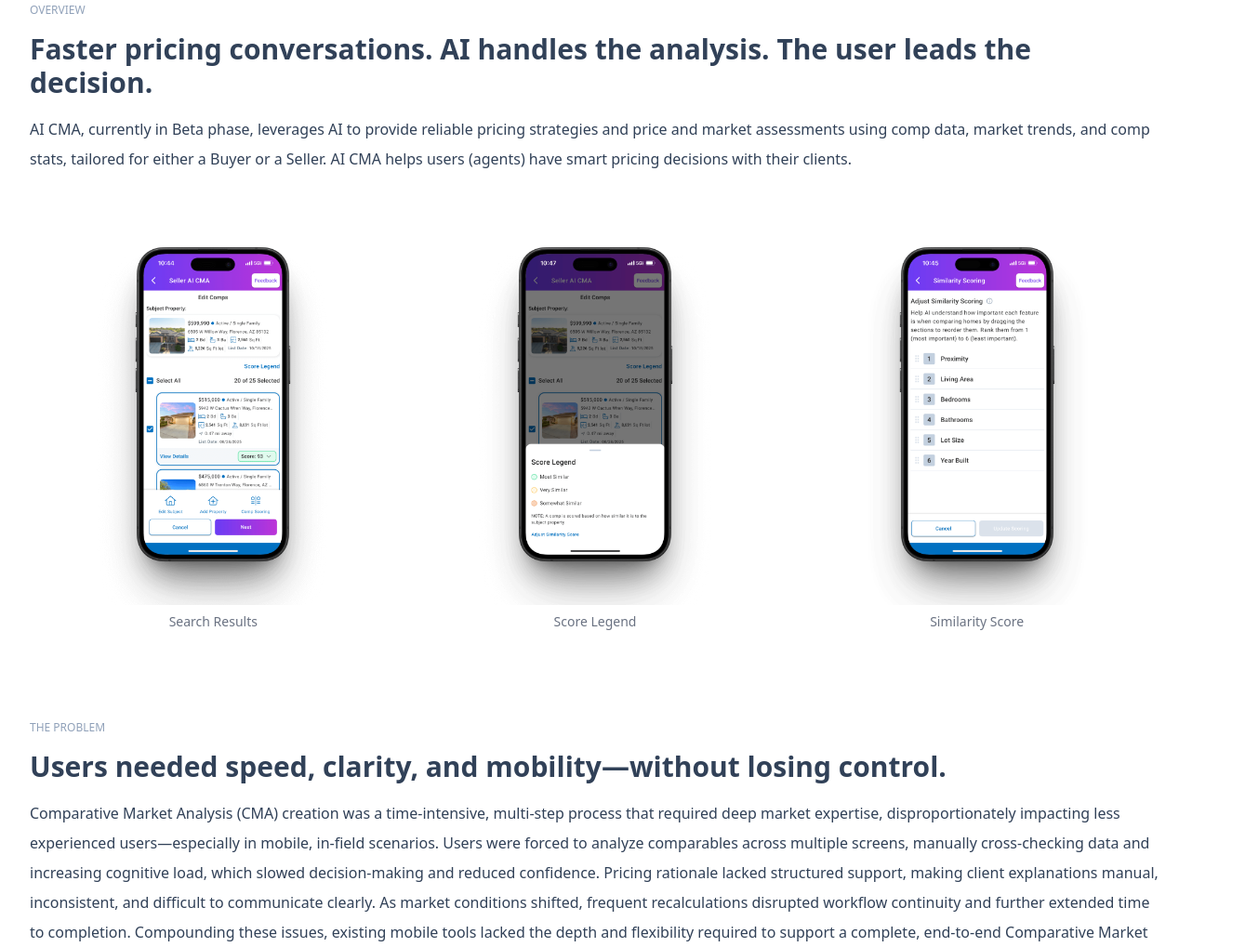
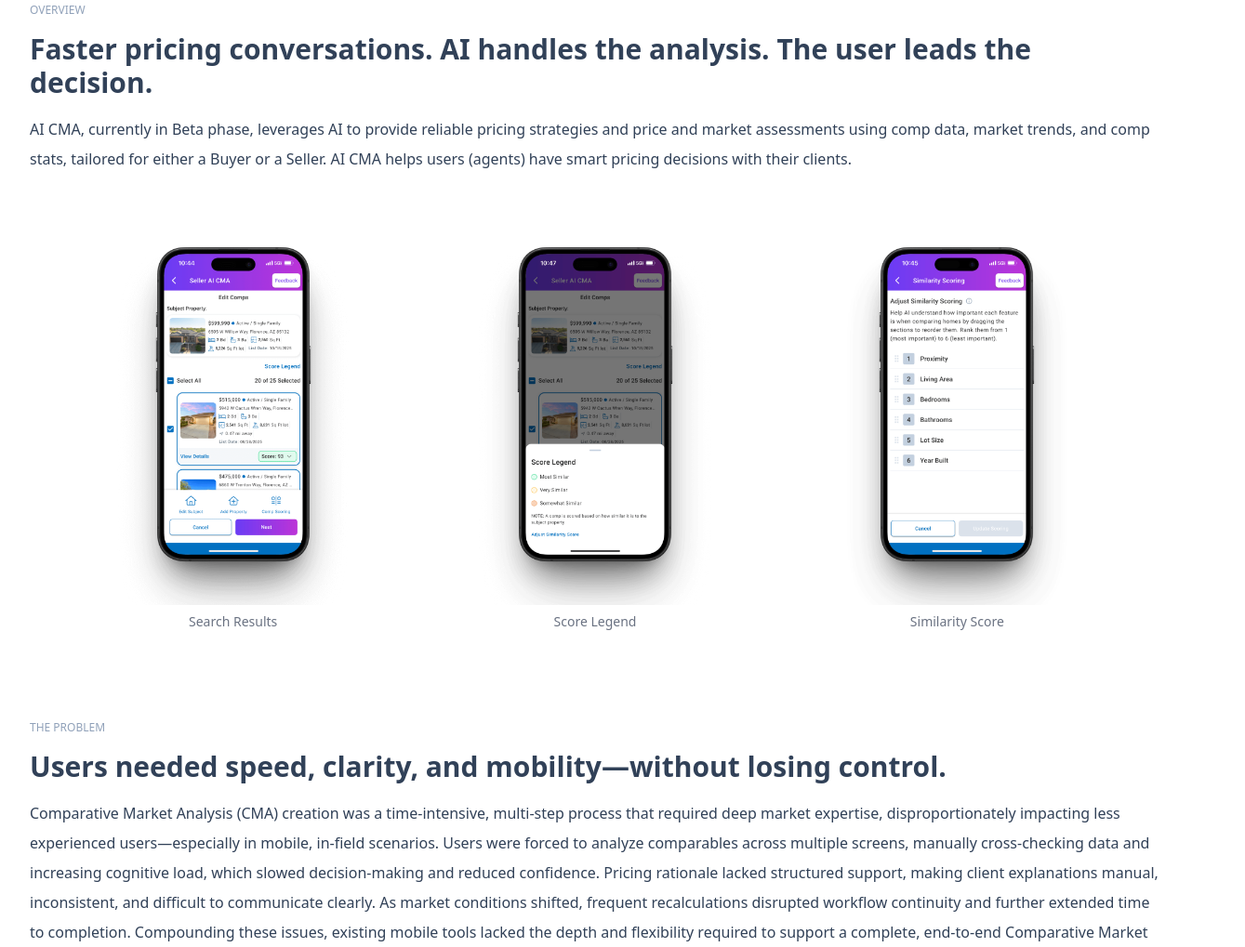
Before and after one commit to tramirez30/sitePortfolio, a website: page aicma.html in a window 1280 px wide. Shown: the part 1831-2850 px from the top of the page at 93% size, 1339 px wide, since content can reach past the window. Drawn offline with nearby package versions, Linux system fonts and the light colour scheme.

Commit message:
Fix: Adjusting grid width

```diff
--- a/aicma.html
+++ b/aicma.html
@@ -226,7 +226,7 @@
         </div>
         <!-- Images -->
         <div
-          class="container mx-auto mb-24 mt-8 grid grid-cols-1 gap-4 md:grid-cols-3"
+          class="mx-auto mb-24 mt-8 grid grid-cols-1 gap-4 px-8 md:grid-cols-3"
         >
           <figure class="flex w-full max-w-full flex-col items-center">
             <img
```
